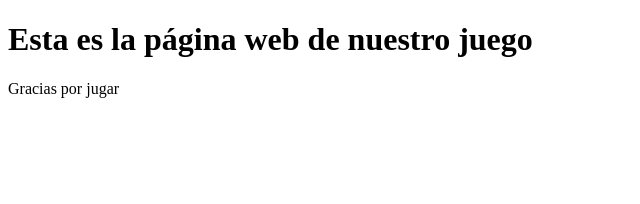
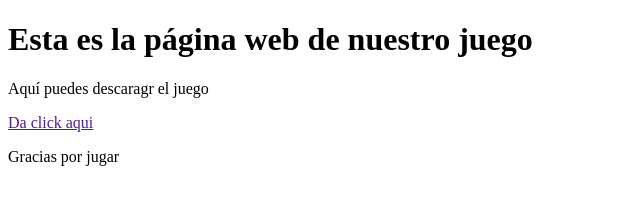
Before and after one commit to Jigamara/ChaskaRun, a plain HTML site: page index.html in a window 1280 px wide. Shown: the whole page, without its empty margins (0-640 px from the left). Drawn offline with Linux system fonts and the light colour scheme.

Commit message:
add link to download

```diff
--- a/index.html
+++ b/index.html
@@ -7,6 +7,8 @@
 </head>
 <body>
     <h1>Esta es la página web de nuestro juego</h1>
+    <p>Aquí puedes descaragr el juego</p>
+    <a href="">Da click aqui</a>
     <p>Gracias por jugar</p>
 </body>
 </html>
```
